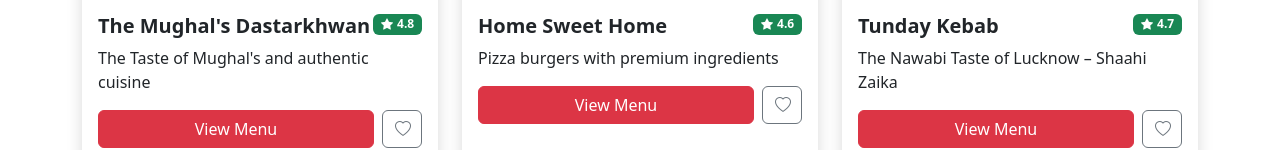
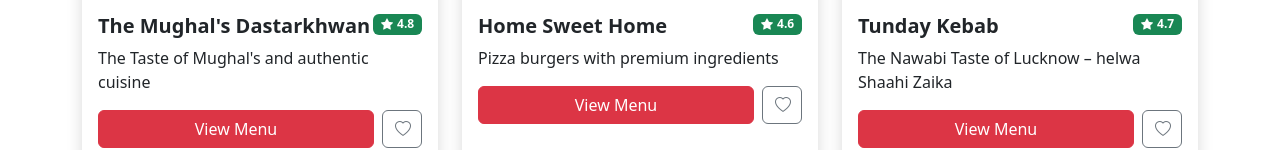
Before and after one commit to letscodeshazzz/deliveryApp, a React (Vite) app: page / in a window 1280 px wide. Shown: the part 1487-1637 px from the top of the page. Built offline with nearby package versions, Linux system fonts and the light colour scheme.

Commit message:
updatng random

```diff
--- a/src/pages/Home.jsx
+++ b/src/pages/Home.jsx
@@ -29,7 +29,7 @@
     {
       id: 3,
       name: "Tunday Kebab",
-      description: "The Nawabi Taste of Lucknow – Shaahi Zaika",
+      description: "The Nawabi Taste of Lucknow –  helwa Shaahi Zaika",
       rating: 4.7,
       image: "/images/tunday.jpg"
     }
```
